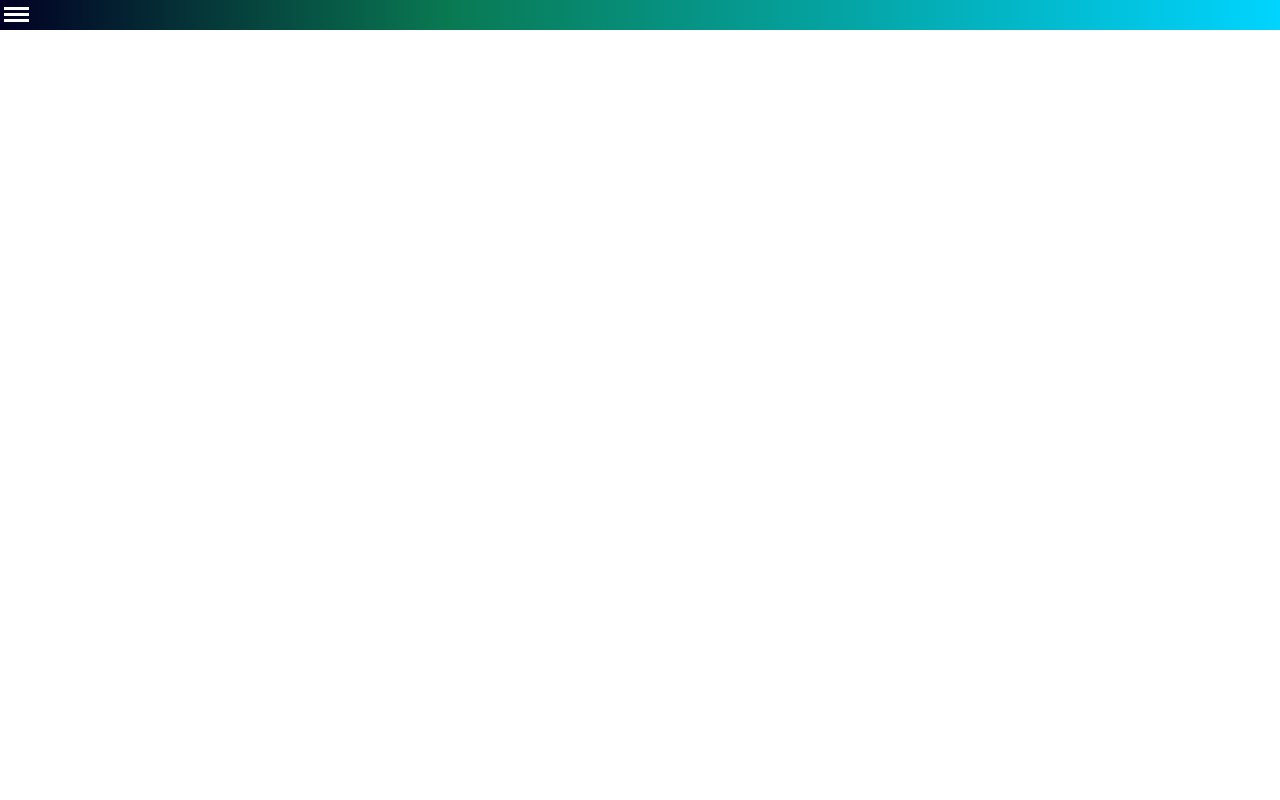
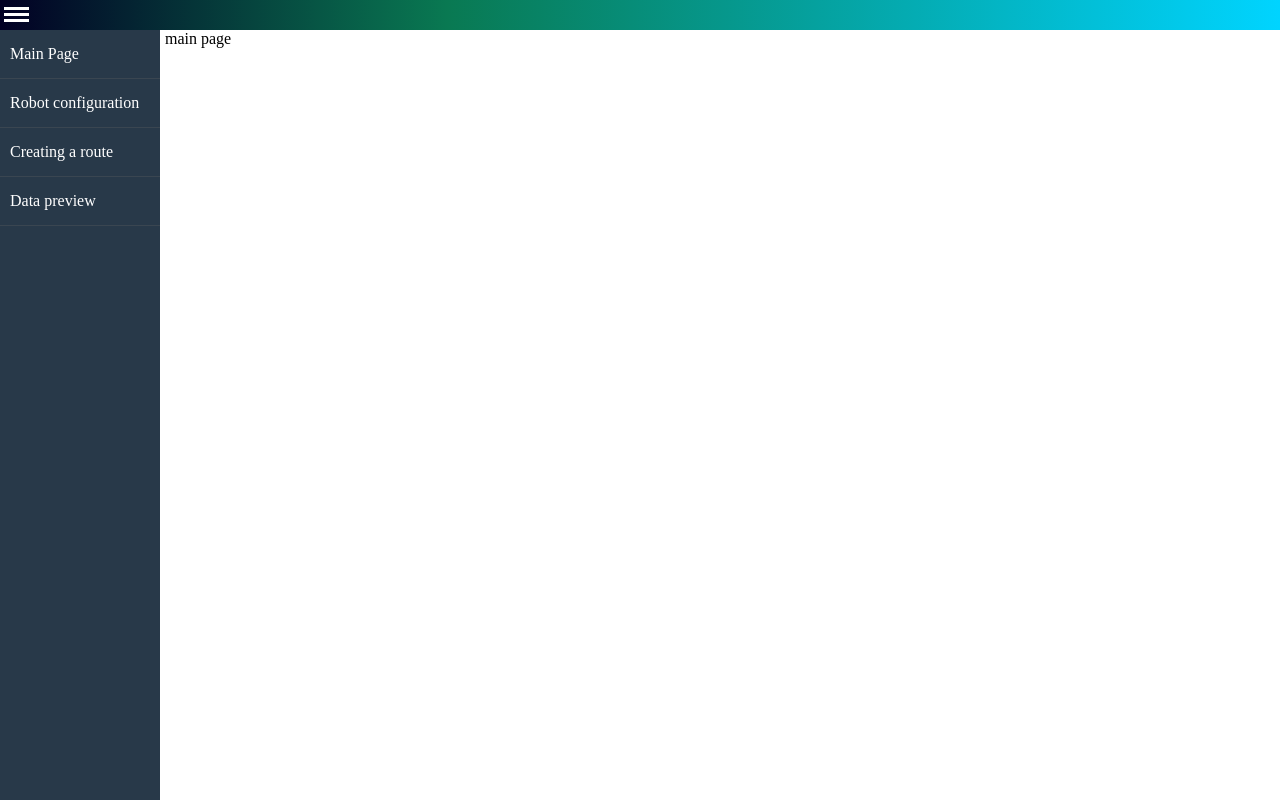
Before and after one commit to RafalPaprocki/remoteRobot, a Flask app: page / in a window 1280 px wide. Run offline with Flask 2, Linux system fonts and the light colour scheme.

Commit message:
refactoring: create base.html template

```diff
--- a/app/static/mainPage.css
+++ b/app/static/mainPage.css
@@ -9,8 +9,7 @@ body{
 
 header{
     width:100%;
-    min-height:30px;
-    height:2%;
+    height:30px;
     background: rgb(2,0,36);
     background: linear-gradient(90deg, rgba(2,0,36,1) 0%, rgba(9,121,82,1) 35%, rgba(0,212,255,1) 100%);
     position: fixed;
@@ -22,14 +21,14 @@ nav{
     position: fixed;
     height:100%;
     top:30px;
-    left:-160px;
+    left:0px;
     flex-basis:15%;
     transition: all 500ms linear;
     color: #ebf6ff;
 }
 
 nav.active{
-    left:0px;
+    left:-160px;
 }
 
 nav ul{
@@ -45,11 +44,19 @@ nav ul li{
 nav ul li:hover{
     background-color: #202f3e;
 }
+
+
 .content{
-    margin-left:160px;
-    width:100%;
-    font-size: 500px;
-    color: red;
+    margin-left:165px;
+    margin-right: 5px;
+    margin-top:30px;
+    width:calc(87% - 160px);
+    color: black;
+    transition: all 500ms linear;
+}
+
+.content.active{
+    margin-left: 5px;
 }
 
 .toggle-btn{
--- a/app/static/mainPage.js
+++ b/app/static/mainPage.js
@@ -1,3 +1,4 @@
 function toggleSidebar(){
-    console.log(document.getElementById('sidebar').classList.toggle('active'));
+    console.log(document.getElementById('sidebar').classList.toggle('active'))
+    console.log(document.getElementsByClassName('content')[0].classList.toggle('active'))
 }
--- /dev/null
+++ b/app/templates/base.html
@@ -0,0 +1,39 @@
+<!DOCTYPE html>
+<html lang="en">
+<head>
+    <meta charset="UTF-8">
+    <title>remoteRobot</title>
+    <link rel="stylesheet" type="text/css" href="static/mainPage.css">
+    <script type="text/javascript" src="{{ url_for('static', filename='mainPage.js') }}"></script>
+</head>
+<body>
+    <header>
+        <div class="toggle-btn" onclick="toggleSidebar()">
+            <span></span>
+            <span></span>
+            <span></span>
+        </div>
+    </header>
+    <div class="main-container">
+        <nav id="sidebar">
+            <ul>
+                <li>
+                    <a class="menu-item" href="{{url_for('index')}}">Main Page</a>
+                </li>
+                <li>
+                    <a class="menu-item" href="{{url_for('robot_config')}}">Robot configuration</a>
+                </li>
+                <li>
+                    <a class="menu-item" href="{{url_for('robot_routes')}}">Creating a route</a>
+                </li>
+                <li>
+                    <a class="menu-item" href="{{url_for('data_preview')}}">Data preview</a>
+                </li>
+            </ul>
+        </nav>
+        <div class="content">
+            {% block content %}{% endblock %}
+        </div>
+    </div>
+</body>
+</html>
--- a/app/templates/mainPage.html
+++ b/app/templates/mainPage.html
@@ -1,39 +1,4 @@
-<!DOCTYPE html>
-<html lang="en">
-<head>
-    <meta charset="UTF-8">
-    <title>remoteRobot</title>
-    <link rel="stylesheet" type="text/css" href="static/mainPage.css">
-    <script type="text/javascript" src="{{ url_for('static', filename='mainPage.js') }}"></script>
-</head>
-<body>
-    <header>
-        <div class="toggle-btn" onclick="toggleSidebar()">
-            <span></span>
-            <span></span>
-            <span></span>
-        </div>
-    </header>
-    <div class="main-container">
-        <nav id="sidebar">
-            <ul>
-                <li>
-                    <a class="menu-item" href="url_for(main-page)">Main Page</a>
-                </li>
-                <li>
-                    <a class="menu-item" href="url_for(robot-config)">Robot configuration</a>
-                </li>
-                <li>
-                    <a class="menu-item" href="url_for(robot-routes)">Creating a route</a>
-                </li>
-                <li>
-                    <a class="menu-item" href="url_for(data-preview)">Data preview</a>
-                </li>
-            </ul>
-        </nav>
-        <div class="content">
-
-        </div>
-    </div>
-</body>
-</html>
+{% extends "base.html" %}
+{% block content %}
+    main page
+{% endblock %}
```
Also changed, not shown: app/templates/dataPreview.html (+4 -10 lines), app/templates/robotConfig.html (+4 -10 lines), app/templates/robotRoutes.html (+4 -10 lines).
